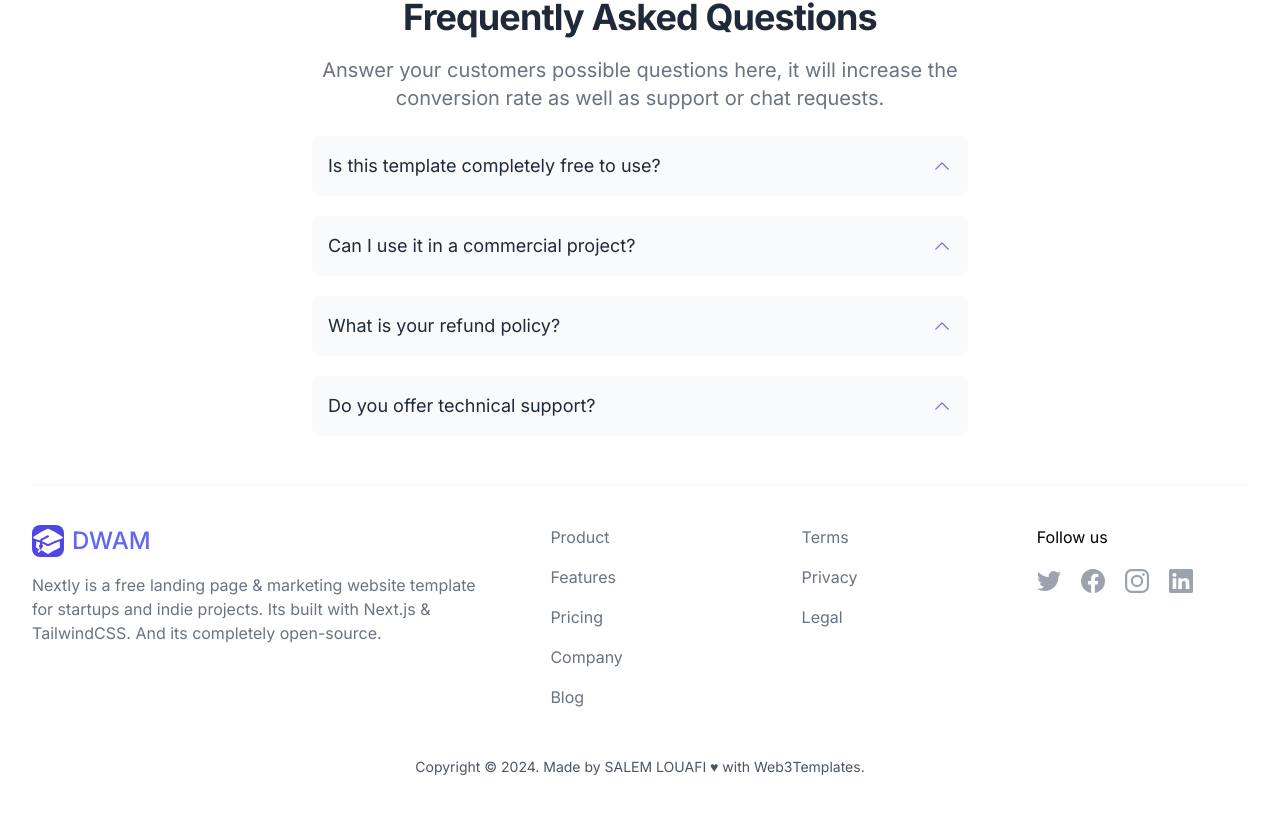
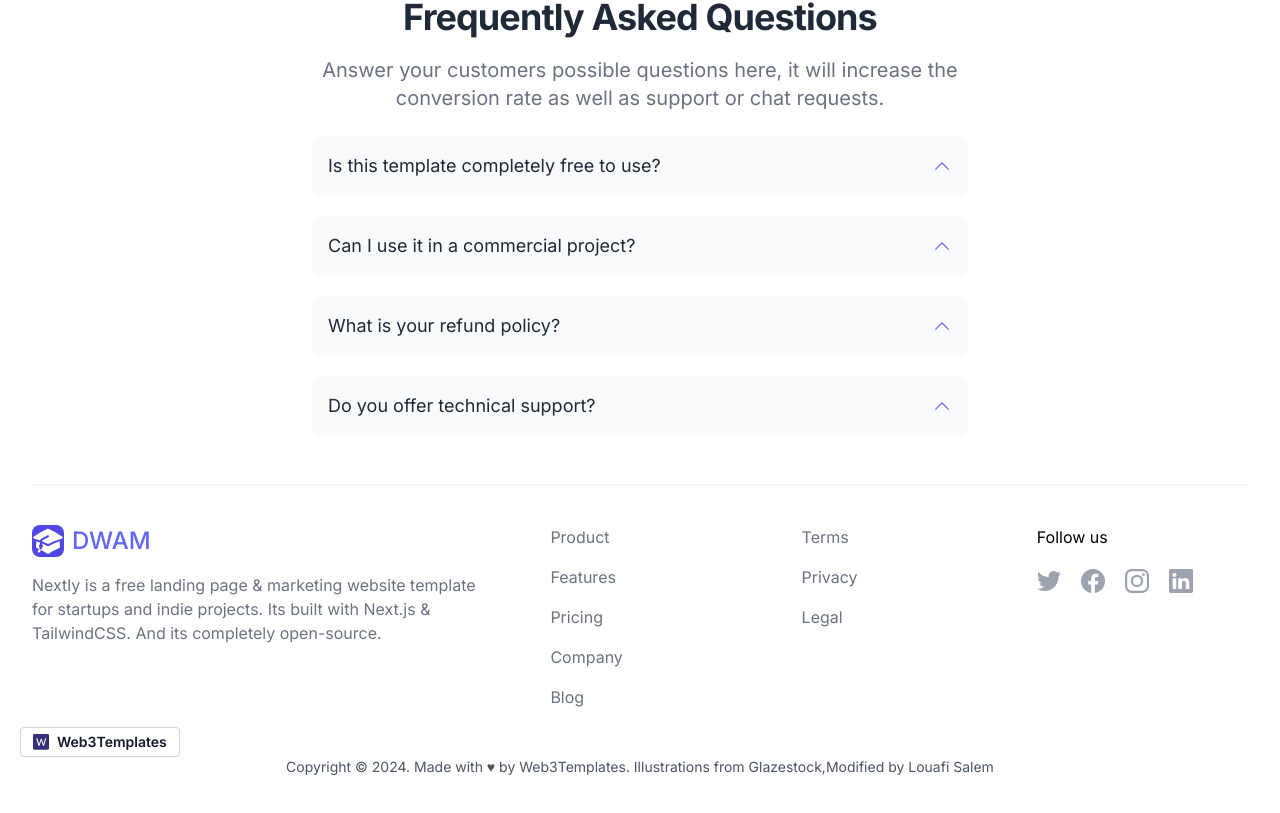
Before and after one commit to SalemDevLouy/DWAM, a Next.js app: page / in a window 1280 px wide. Shown: the part 3491-4304 px from the top of the page. Built offline with nearby package versions, Linux system fonts and the light colour scheme.

Commit message:
Update Footer.tsx

```diff
--- a/src/components/Footer.tsx
+++ b/src/components/Footer.tsx
@@ -33,8 +33,6 @@ export function Footer() {
               startups and indie projects. Its built with Next.js & TailwindCSS.
               And its completely open-source.
             </div>
-
-
           </div>
 
           <div>
@@ -99,13 +97,19 @@ export function Footer() {
         </div>
 
         <div className="my-10 text-sm text-center text-gray-600 dark:text-gray-400">
-          Copyright © {new Date().getFullYear()}. Made  by{" SALEM LOUAFI ♥ with "}
+          Copyright © {new Date().getFullYear()}. Made with ♥ by{" "}
           <a href="https://web3templates.com/" target="_blank" rel="noopener">
             Web3Templates.
           </a>{" "}
+          Illustrations from{" "}
+          <a href="https://www.glazestock.com/" target="_blank" rel="noopener ">
+            Glazestock
+          </a>
+          ,Modified by Louafi Salem
         </div>
       </Container>
       {/* Do not remove this */}
+      <Backlink />
     </div>
   );
 }
@@ -156,3 +160,31 @@ const Linkedin = ({ size = 24 }) => (
     <path d="M22.23 0H1.77C.8 0 0 .77 0 1.72v20.56C0 23.23.8 24 1.77 24h20.46c.98 0 1.77-.77 1.77-1.72V1.72C24 .77 23.2 0 22.23 0zM7.27 20.1H3.65V9.24h3.62V20.1zM5.47 7.76h-.03c-1.22 0-2-.83-2-1.87 0-1.06.8-1.87 2.05-1.87 1.24 0 2 .8 2.02 1.87 0 1.04-.78 1.87-2.05 1.87zM20.34 20.1h-3.63v-5.8c0-1.45-.52-2.45-1.83-2.45-1 0-1.6.67-1.87 1.32-.1.23-.11.55-.11.88v6.05H9.28s.05-9.82 0-10.84h3.63v1.54a3.6 3.6 0 0 1 3.26-1.8c2.39 0 4.18 1.56 4.18 4.89v6.21z" />
   </svg>
 );
+
+const Backlink = () => {
+  return (
+    <a
+      href="https://web3templates.com"
+      target="_blank"
+      rel="noopener"
+      className="absolute flex px-3 py-1 space-x-2 text-sm font-semibold text-gray-900 bg-white border border-gray-300 rounded shadow-sm place-items-center left-5 bottom-5 dark:bg-trueGray-900 dark:border-trueGray-700 dark:text-trueGray-300"
+    >
+      <svg
+        width="20"
+        height="20"
+        viewBox="0 0 30 30"
+        fill="none"
+        className="w-4 h-4"
+        xmlns="http://www.w3.org/2000/svg"
+      >
+        <rect width="30" height="29.5385" rx="2.76923" fill="#362F78" />
+        <path
+          d="M10.14 21.94H12.24L15.44 12.18L18.64 21.94H20.74L24.88 8H22.64L19.58 18.68L16.36 8.78H14.52L11.32 18.68L8.24 8H6L10.14 21.94Z"
+          fill="#F7FAFC"
+        />
+      </svg>
+
+      <span>Web3Templates</span>
+    </a>
+  );
+};
```
